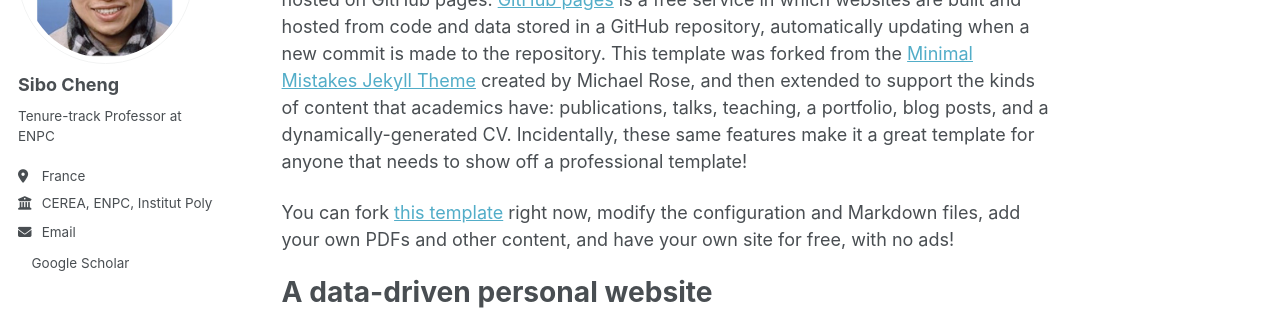
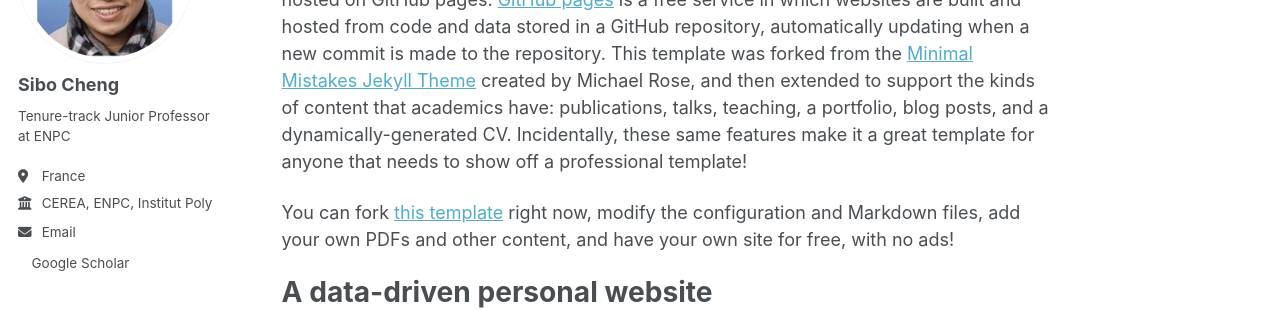
Before and after one commit to scheng2024/scheng2024.github.io, a Jekyll site: the page built from _pages/about.md, in a window 1280 px wide. Shown: the part 212-522 px from the top of the page. Built offline with Jekyll 4.4.1, drawn with Linux system fonts in a browser that asks for light colours; a style sheet for code colours, icons or effects is not loaded.

Commit message:
Update _config.yml

```diff
--- a/_config.yml
+++ b/_config.yml
@@ -21,7 +21,7 @@ repository: "scheng2024/scheng2024.github.io"
 author:
   avatar: "sibophoto.jpeg"
   name: "Sibo Cheng"
-  bio: "Tenure-track Professor at ENPC"
+  bio: "Tenure-track Junior Professor at ENPC"
   location: "France"
   employer: "CEREA, ENPC, Institut Polytechnique de Paris"
   uri:
```
